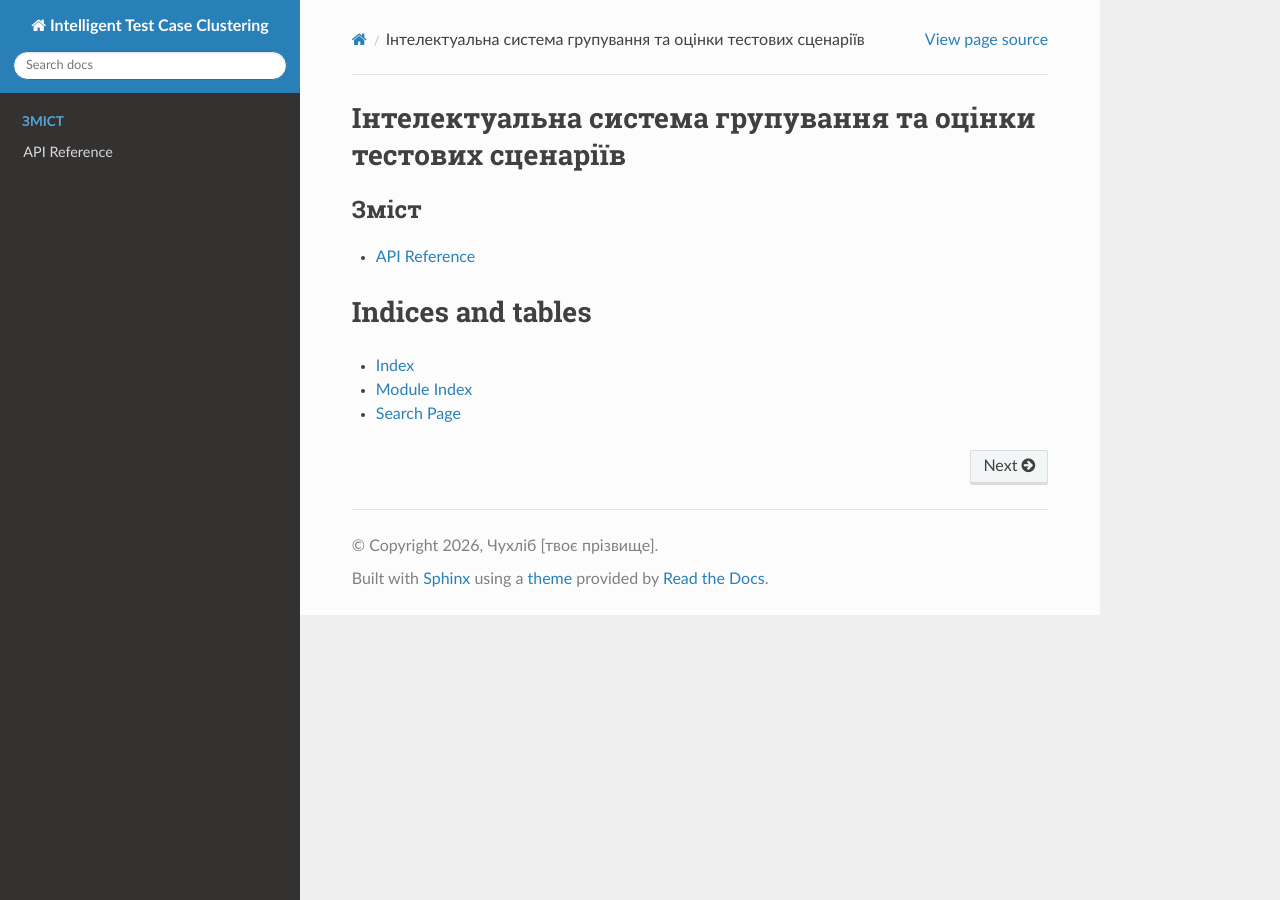
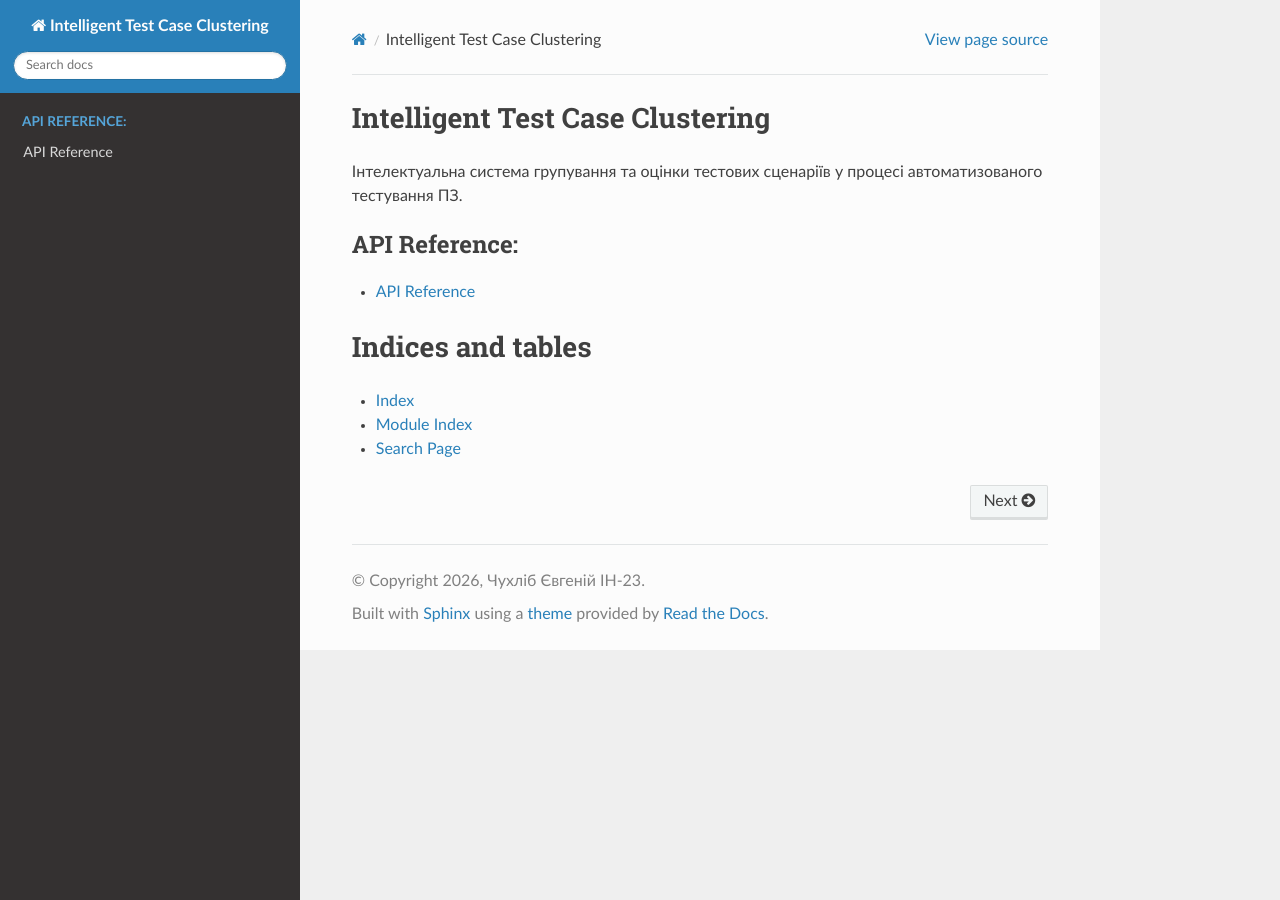
Before and after one commit to Naadir8/Intelligent_Test_Clustering, a Sphinx documentation site: the page built from docs/source/index.rst, in a window 1280 px wide. Built offline with Sphinx 7.4.7 and the Read the Docs theme 3.1.0, drawn with Linux system fonts in a browser that asks for light colours.

Commit message:
Generate and add project documentation (Sphinx HTML in docs/build) - Built HTML documentation from source using Sphinx - Included API documentation for core components - Integrated docstrings into auto-generated docs - Added build artifacts for distribution and review

```diff
--- a/docs/source/conf.py
+++ b/docs/source/conf.py
@@ -1,22 +1,22 @@
 # -- Project information -----------------------------------------------------
 project = 'Intelligent Test Case Clustering'
-copyright = '2026, Чухліб [твоє прізвище]'
-author = 'Чухліб [твоє прізвище]'
+copyright = '2026, Чухліб Євгеній ІН-23'
+author = 'Чухліб Євгеній ІН-23'
 release = '0.1.0'
 
 # -- General configuration ---------------------------------------------------
 extensions = [
-    'sphinx.ext.autodoc',      # automatically extracts docstrings
-    'sphinx.ext.napoleon',     # supports Google-style docstrings
-    'sphinx.ext.viewcode',     # links to the source code
+    'sphinx.ext.autodoc',
+    'sphinx.ext.napoleon',
+    'sphinx.ext.viewcode',
 ]
 
-# Way to src/, so that Sphinx can properly process the code
+# Correct path to src/
 import os
 import sys
-sys.path.insert(0, os.path.abspath('../src'))
+sys.path.insert(0, os.path.abspath('../../src'))
 
-# Configuration for Google-style docstrings
+# Napoleon settings
 napoleon_google_docstring = True
 napoleon_numpy_docstring = False
 napoleon_include_init_with_doc = True
--- a/docs/source/index.rst
+++ b/docs/source/index.rst
@@ -1,12 +1,11 @@
-.. Intelligent Test Case Clustering documentation master file, created by
-   sphinx-quickstart on Mon Mar 23 12:22:02 2026.
+Intelligent Test Case Clustering
+================================
 
-Інтелектуальна система групування та оцінки тестових сценаріїв
-============================================================
+Інтелектуальна система групування та оцінки тестових сценаріїв у процесі автоматизованого тестування ПЗ.
 
 .. toctree::
    :maxdepth: 2
-   :caption: Зміст
+   :caption: API Reference:
 
    modules
 
```
